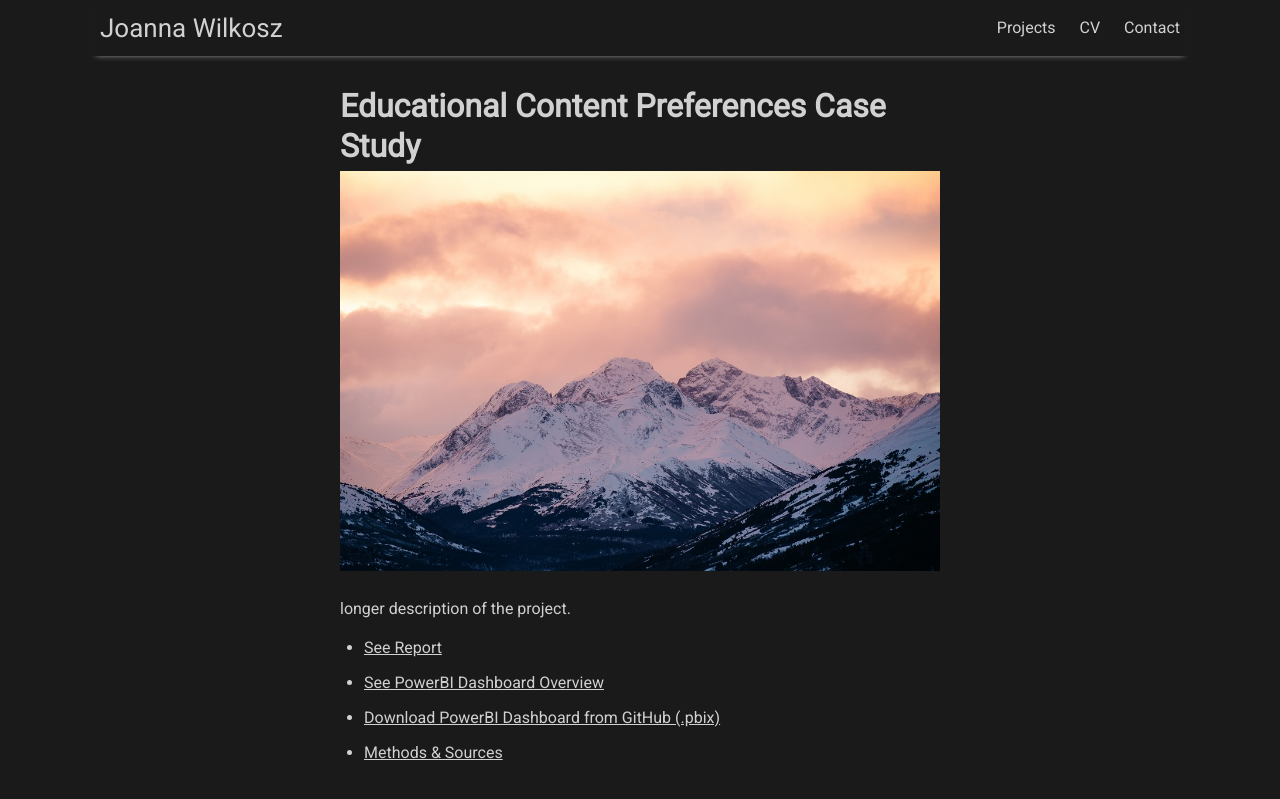
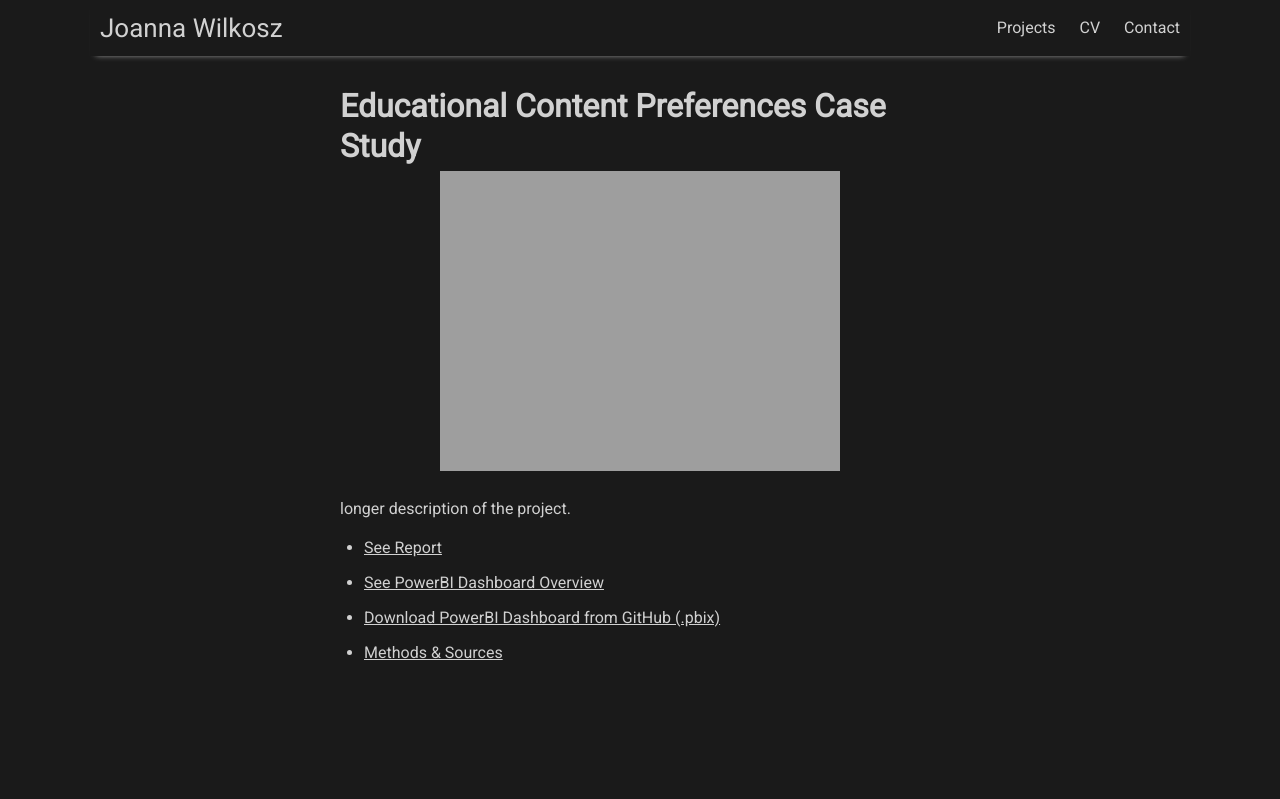
Before and after one commit to joanna-wi/joanna-wi.github.io, a Jekyll site: the page built from _projects/project-2.md, in a window 1280 px wide. Shown: the top 799 px of the page. Built offline with Jekyll 4.4.1, drawn with Linux system fonts in a browser that asks for light colours; nearby versions of some CDN libraries.

Commit message:
Update project-2.md

```diff
--- a/_projects/project-2.md
+++ b/_projects/project-2.md
@@ -1,7 +1,7 @@
 ---
 layout: post
 title: Educational Content Preferences Case Study
-image: arctic-2.jpg
+image: yt.jpg
 ---
 
 longer description of the project.
```
